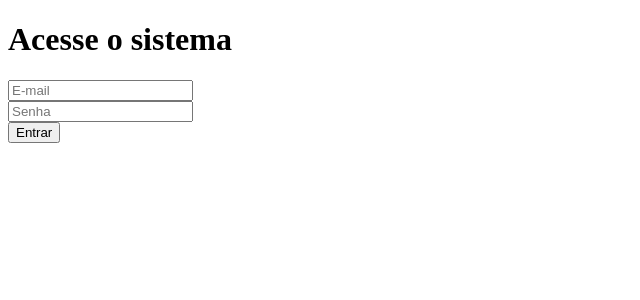
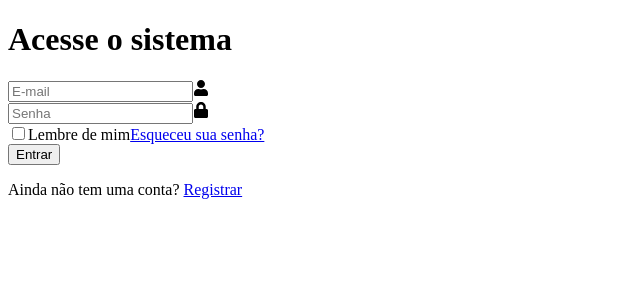
Before and after one commit to Bergkley/Tela-Login, a React (Vite) app: page / in a window 1280 px wide. Shown: the top 300 px of the page, without its empty margins (0-640 px from the left). Built offline with nearby package versions, Linux system fonts and the light colour scheme.

Commit message:
feat: estruturação  do componente Login

```diff
--- a/src/Components/Login/Login.jsx
+++ b/src/Components/Login/Login.jsx
@@ -8,11 +8,27 @@ const Login = () => {
         <h1>Acesse o sistema</h1>
         <div>
         <input type="email" placeholder="E-mail" />
+        <FaUser className='icon' />
         </div>
         <div>
         <input type="password" placeholder="Senha" />
+        <FaLock className='icon' />
         </div>
+        <div className="recal-forget">
+            <label htmlFor="">
+                <input type="checkbox" />
+                Lembre de mim
+            </label>
+            <a href="#" target="_blank">Esqueceu sua senha?</a>
+        </div>
+
         <button>Entrar</button>
+
+        <div className="signup-link">
+            <p>
+                Ainda não tem uma conta? <a href="#">Registrar</a>
+            </p>
+            </div>
       </form>
     </div>
   )
```
